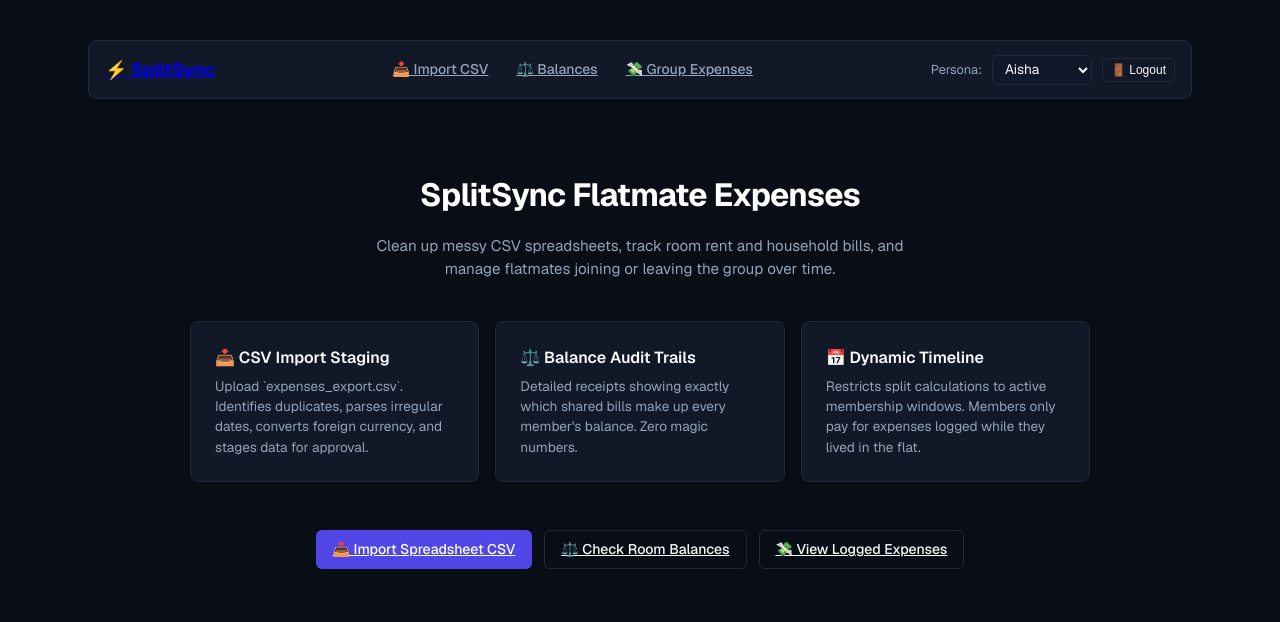
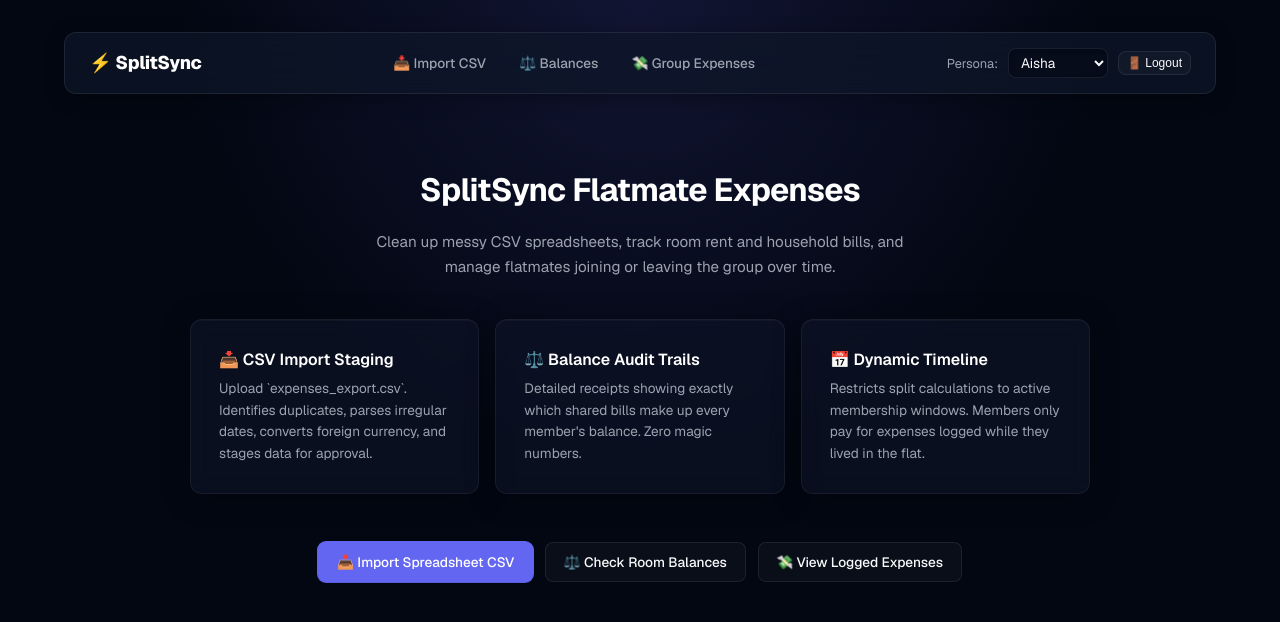
Before and after one commit to utkarshsxn12/Assignment1, a Next.js app: page / in a window 1280 px wide. Shown: the top 622 px of the page. Built offline with nearby package versions, Linux system fonts and the light colour scheme; sample sign-in values are in the browser's storage.

Commit message:
style: implement premium glassmorphic dark theme styling system

```diff
--- a/src/app/globals.css
+++ b/src/app/globals.css
@@ -1,27 +1,28 @@
 :root {
-  --bg-app: #090d16;
-  --bg-card: #111827;
-  --bg-card-header: #1f2937;
-  --bg-input: #0f172a;
+  --bg-app: #030712;             /* Very deep slate/black background */
+  --bg-card: rgba(15, 23, 42, 0.55); /* Transparent card backdrop */
+  --bg-card-hover: rgba(15, 23, 42, 0.75);
+  --bg-card-header: rgba(30, 41, 59, 0.5);
+  --bg-input: rgba(3, 7, 18, 0.5);
 
-  --border-color: #1f2937;
-  --border-color-hover: #374151;
+  --border-color: rgba(255, 255, 255, 0.06);
+  --border-color-hover: rgba(255, 255, 255, 0.12);
 
-  --color-primary: #4f46e5;      /* Slate Indigo */
-  --color-primary-hover: #6366f1;
-  --color-secondary: #0ea5e9;    /* Clean Sky Blue */
+  --color-primary: #6366f1;       /* Premium Slate Indigo */
+  --color-primary-hover: #818cf8;
+  --color-secondary: #38bdf8;     /* Sky Blue */
 
-  --text-primary: #f8fafc;
-  --text-secondary: #94a3b8;
-  --text-muted: #475569;
+  --text-primary: #f9fafb;
+  --text-secondary: #9ca3af;
+  --text-muted: #6b7280;
 
-  --color-success: #10b981;      /* Clean Green */
+  --color-success: #10b981;       /* Clean Green */
   --color-success-bg: rgba(16, 185, 129, 0.08);
 
-  --color-warning: #f59e0b;      /* Clean Amber */
+  --color-warning: #f59e0b;       /* Amber */
   --color-warning-bg: rgba(245, 158, 11, 0.08);
 
-  --color-error: #ef4444;        /* Clean Red */
+  --color-error: #ef4444;         /* Clean Red */
   --color-error-bg: rgba(239, 68, 68, 0.08);
 
   --font-sans: var(--font-geist-sans), -apple-system, BlinkMacSystemFont, "Segoe UI", Roboto, sans-serif;
@@ -36,30 +37,36 @@
 
 body {
   background-color: var(--bg-app);
+  background-image: radial-gradient(circle at 50% 0%, rgba(99, 102, 241, 0.15) 0%, rgba(3, 7, 18, 0.6) 45%, rgba(3, 7, 18, 1) 100%);
+  background-attachment: fixed;
   color: var(--text-primary);
   font-family: var(--font-sans);
   line-height: 1.5;
   -webkit-font-smoothing: antialiased;
+  min-height: 100vh;
 }
 
 .app-container {
-  max-width: 1152px; /* Standard 72rem dashboard width */
+  max-width: 1200px;
   margin: 0 auto;
-  padding: 2.5rem 1.5rem;
+  padding: 2rem 1.5rem 4rem;
 }
 
-/* SaaS Block Card */
+/* Glassmorphic Cards */
 .glass-card {
   background: var(--bg-card);
+  backdrop-filter: blur(12px);
+  -webkit-backdrop-filter: blur(12px);
   border: 1px solid var(--border-color);
-  border-radius: 8px;
-  padding: 1.5rem;
-  box-shadow: 0 1px 3px 0 rgba(0, 0, 0, 0.1), 0 1px 2px -1px rgba(0, 0, 0, 0.1);
-  transition: border-color 0.15s ease;
+  border-radius: 12px;
+  padding: 1.75rem;
+  box-shadow: 0 4px 30px rgba(0, 0, 0, 0.3), inset 0 1px 0 rgba(255, 255, 255, 0.03);
+  transition: all 0.2s cubic-bezier(0.4, 0, 0.2, 1);
 }
 
 .glass-card:hover {
   border-color: var(--border-color-hover);
+  box-shadow: 0 8px 32px rgba(0, 0, 0, 0.45), inset 0 1px 0 rgba(255, 255, 255, 0.05);
 }
 
 /* Professional Solid Buttons */
@@ -67,136 +74,183 @@ body {
   display: inline-flex;
   align-items: center;
   justify-content: center;
-  padding: 0.5rem 1rem;
-  border-radius: 6px;
+  padding: 0.55rem 1.1rem;
+  border-radius: 8px;
   font-weight: 500;
-  font-size: 0.875rem;
+  font-size: 0.85rem;
   cursor: pointer;
-  transition: all 0.15s ease;
+  transition: all 0.2s cubic-bezier(0.4, 0, 0.2, 1);
   border: 1px solid transparent;
   gap: 6px;
+  text-decoration: none;
 }
 
 .btn-primary {
   background-color: var(--color-primary);
   color: white;
+  box-shadow: 0 1px 2px rgba(0, 0, 0, 0.1), 0 0 0 1px var(--color-primary);
 }
 .btn-primary:hover {
   background-color: var(--color-primary-hover);
+  transform: translateY(-1px);
+  box-shadow: 0 4px 12px rgba(99, 102, 241, 0.3);
+}
+.btn-primary:active {
+  transform: translateY(0);
 }
 
 .btn-secondary {
-  background-color: transparent;
+  background-color: rgba(255, 255, 255, 0.03);
   color: var(--text-primary);
-  border: 1px solid var(--border-color);
+  border: 1px solid rgba(255, 255, 255, 0.08);
 }
 .btn-secondary:hover {
-  background-color: rgba(255, 255, 255, 0.03);
-  border-color: var(--border-color-hover);
+  background-color: rgba(255, 255, 255, 0.06);
+  border-color: rgba(255, 255, 255, 0.15);
+  transform: translateY(-1px);
+}
+.btn-secondary:active {
+  transform: translateY(0);
 }
 
-/* Text & Headings */
+/* Typography */
 h1 {
-  font-size: 1.75rem;
-  font-weight: 600;
-  letter-spacing: -0.02em;
+  font-size: 1.85rem;
+  font-weight: 700;
+  letter-spacing: -0.025em;
   color: white;
 }
 
 h2 {
   font-size: 1.25rem;
+  font-weight: 650;
+  letter-spacing: -0.015em;
+  color: white;
+}
+
+h3 {
+  font-size: 1rem;
   font-weight: 600;
-  letter-spacing: -0.01em;
   color: white;
 }
 
 p {
   font-size: 0.875rem;
   color: var(--text-secondary);
+  line-height: 1.6;
 }
 
 /* Forms */
 .form-group {
-  margin-bottom: 1rem;
+  margin-bottom: 1.15rem;
 }
 
 .form-label {
   display: block;
   font-size: 0.75rem;
-  font-weight: 500;
+  font-weight: 600;
   color: var(--text-secondary);
-  margin-bottom: 0.25rem;
+  text-transform: uppercase;
+  letter-spacing: 0.05em;
+  margin-bottom: 0.375rem;
 }
 
 .form-input, .form-select, .form-textarea {
   width: 100%;
-  padding: 0.5rem 0.75rem;
+  padding: 0.575rem 0.85rem;
   background-color: var(--bg-input);
-  border: 1px solid var(--border-color);
-  border-radius: 6px;
+  border: 1px solid rgba(255, 255, 255, 0.08);
+  border-radius: 8px;
   color: var(--text-primary);
   font-family: inherit;
   font-size: 0.875rem;
   outline: none;
-  transition: border-color 0.15s ease;
+  transition: all 0.2s ease;
+  box-shadow: inset 0 2px 4px rgba(0, 0, 0, 0.1);
 }
 
 .form-input:focus, .form-select:focus, .form-textarea:focus {
-  border-color: var(--color-primary-hover);
+  border-color: var(--color-primary);
+  box-shadow: 0 0 0 3px rgba(99, 102, 241, 0.2), inset 0 2px 4px rgba(0, 0, 0, 0.1);
+  background-color: rgba(3, 7, 18, 0.7);
 }
 
-/* Navigation */
+.form-input::placeholder, .form-textarea::placeholder {
+  color: var(--text-muted);
+}
+
+/* Sticky Premium Navbar */
 .app-navbar {
   display: flex;
   justify-content: space-between;
   align-items: center;
-  padding: 0.75rem 1rem;
-  background-color: var(--bg-card);
-  border: 1px solid var(--border-color);
-  border-radius: 8px;
+  padding: 0.8rem 1.5rem;
+  background: rgba(15, 23, 42, 0.7);
+  backdrop-filter: blur(16px);
+  -webkit-backdrop-filter: blur(16px);
+  border: 1px solid rgba(255, 255, 255, 0.08);
+  border-radius: 12px;
   margin-bottom: 2.5rem;
+  box-shadow: 0 4px 20px rgba(0, 0, 0, 0.3);
+  position: sticky;
+  top: 1rem;
+  z-index: 100;
 }
 
 .app-logo {
-  font-size: 1.125rem;
-  font-weight: 700;
+  font-size: 1.15rem;
+  font-weight: 800;
   color: white;
   display: flex;
   align-items: center;
   gap: 6px;
-  letter-spacing: -0.01em;
+  letter-spacing: -0.02em;
+}
+
+.app-logo a {
+  text-decoration: none;
+  color: white;
+  transition: opacity 0.15s ease;
+}
+
+.app-logo a:hover {
+  opacity: 0.9;
 }
 
 .nav-links {
   display: flex;
-  gap: 0.25rem;
+  gap: 0.375rem;
 }
 
 .nav-link {
-  font-size: 0.875rem;
+  font-size: 0.85rem;
   font-weight: 500;
   color: var(--text-secondary);
-  padding: 0.375rem 0.75rem;
-  border-radius: 6px;
-  transition: all 0.15s ease;
+  padding: 0.45rem 0.85rem;
+  border-radius: 8px;
+  transition: all 0.2s ease;
+  text-decoration: none;
 }
 
 .nav-link:hover {
   color: white;
-  background-color: rgba(255, 255, 255, 0.02);
+  background-color: rgba(255, 255, 255, 0.04);
 }
 
 .nav-link.active {
   color: white;
-  background-color: var(--border-color);
+  background-color: rgba(255, 255, 255, 0.08);
+  box-shadow: inset 0 1px 0 rgba(255, 255, 255, 0.05);
+  border: 1px solid rgba(255, 255, 255, 0.03);
 }
 
 /* Tables */
 .table-container {
   overflow-x: auto;
-  border-radius: 6px;
+  border-radius: 10px;
   border: 1px solid var(--border-color);
-  background: var(--bg-card);
+  background: rgba(15, 23, 42, 0.35);
+  box-shadow: inset 0 1px 0 rgba(255, 255, 255, 0.02);
 }
 
 .custom-table {
@@ -208,19 +262,20 @@ p {
 
 .custom-table th {
   background-color: rgba(255, 255, 255, 0.01);
-  padding: 0.75rem 1rem;
-  font-weight: 500;
+  padding: 0.85rem 1.15rem;
+  font-weight: 600;
   color: var(--text-secondary);
   border-bottom: 1px solid var(--border-color);
-  font-size: 0.75rem;
+  font-size: 0.725rem;
   text-transform: uppercase;
   letter-spacing: 0.05em;
 }
 
 .custom-table td {
-  padding: 0.875rem 1rem;
-  border-bottom: 1px solid var(--border-color);
+  padding: 1rem 1.15rem;
+  border-bottom: 1px solid rgba(255, 255, 255, 0.03);
   color: var(--text-primary);
+  transition: background-color 0.15s ease;
 }
 
 .custom-table tr:last-child td {
@@ -228,40 +283,45 @@ p {
 }
 
 .custom-table tr:hover td {
-  background-color: rgba(255, 255, 255, 0.01);
+  background-color: rgba(255, 255, 255, 0.02);
 }
 
 /* Badges */
 .badge {
   display: inline-flex;
   align-items: center;
-  padding: 0.125rem 0.5rem;
-  border-radius: 4px;
-  font-size: 0.75rem;
-  font-weight: 500;
+  padding: 0.175rem 0.55rem;
+  border-radius: 6px;
+  font-size: 0.725rem;
+  font-weight: 600;
   border: 1px solid transparent;
 }
 
 .badge-success {
   background-color: var(--color-success-bg);
   color: var(--color-success);
-  border-color: rgba(16, 185, 129, 0.2);
+  border-color: rgba(16, 185, 129, 0.15);
 }
 
 .badge-warning {
   background-color: var(--color-warning-bg);
   color: var(--color-warning);
-  border-color: rgba(245, 158, 11, 0.2);
+  border-color: rgba(245, 158, 11, 0.15);
 }
 
 .badge-error {
   background-color: var(--color-error-bg);
   color: var(--color-error);
-  border-color: rgba(239, 68, 68, 0.2);
+  border-color: rgba(239, 68, 68, 0.15);
 }
 
 .badge-info {
   background-color: rgba(14, 165, 233, 0.08);
   color: var(--color-secondary);
-  border-color: rgba(14, 165, 233, 0.2);
+  border-color: rgba(14, 165, 233, 0.15);
 }
+
+/* Custom Checkbox Stylings */
+input[type="checkbox"] {
+  accent-color: var(--color-primary);
+}
```
